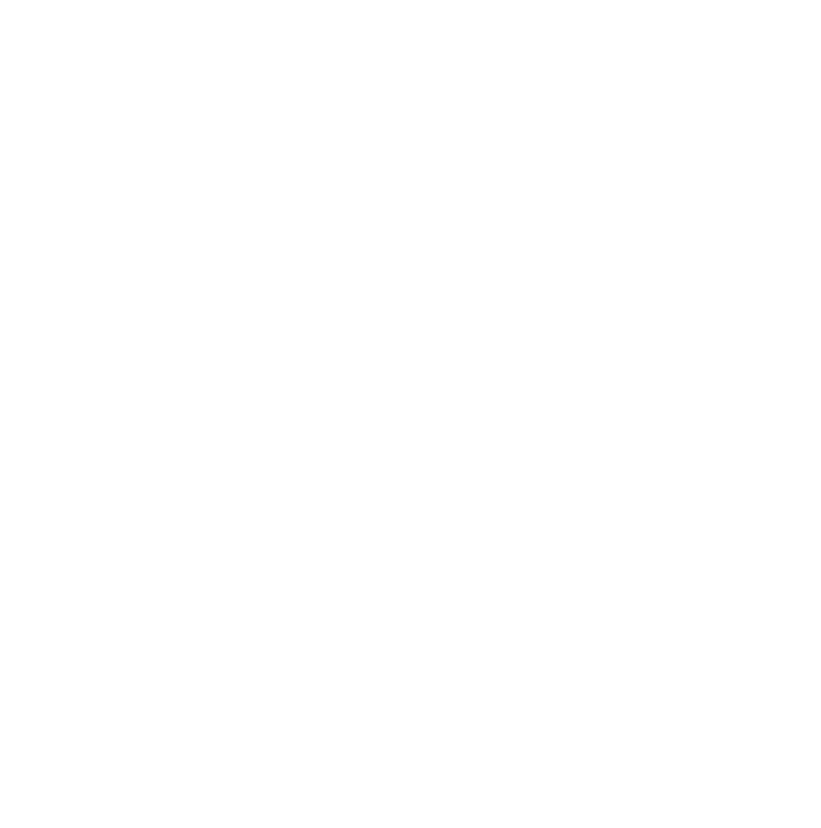
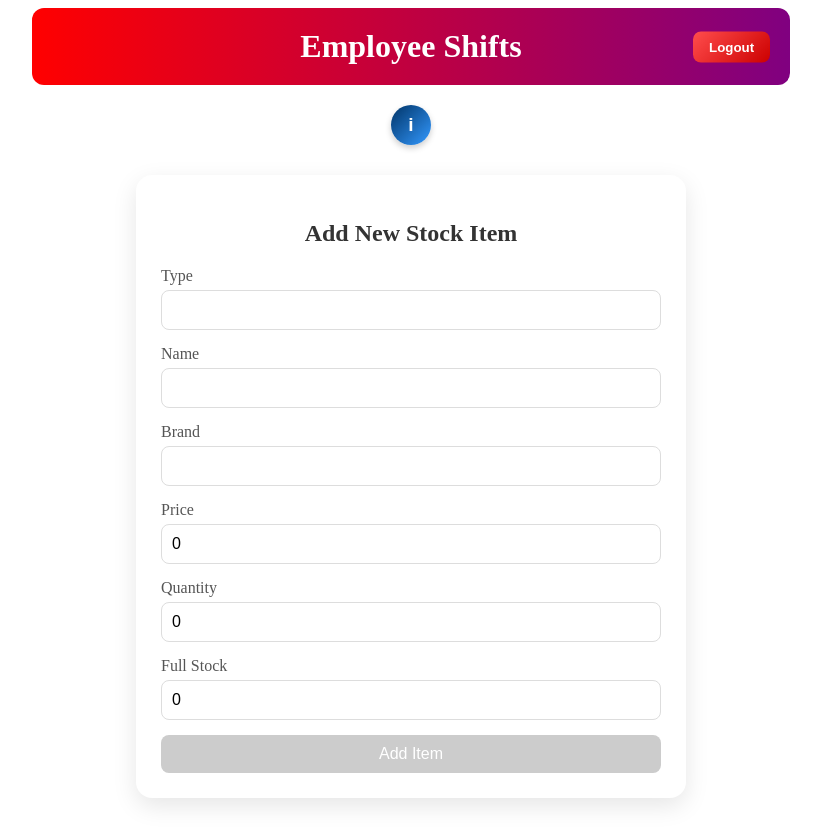
Before and after one commit to DMGsilverfish/Inventory-and-Workforce-Dashboard-angular-mongo, an Angular app: page /employee/stock/add-item in a window 1280 px wide. Before the commit this address led to /. Shown: the whole page, without its empty margins (229-1050 px from the left). Before the commit the page ends 800 px from the top, so only its background shows below. Built offline with nearby package versions, Linux system fonts and the light colour scheme; sample sign-in values are in the browser's storage.

Commit message:
Load Stock: Add new stock

```diff
--- a/src/app/app.routes.ts
+++ b/src/app/app.routes.ts
@@ -8,6 +8,7 @@
 import { ViewShiftsComponent } from './login/view-shifts/view-shifts.component';
 import { StockComponent } from './login/stock/stock/stock.component';
 import { LoadStockComponent } from './login/stock/load-stock/load-stock.component';
+import { AddItemComponent } from './login/stock/add-item/add-item.component';
 
 export const routes: Routes = [
   { path: '', redirectTo: 'login', pathMatch: 'full' },
@@ -30,7 +31,8 @@
     canActivate: [AuthGuard],
     children: [
         { path: '', component: EmployeeComponent }, // default employee page
-        { path: 'load-stock', component: LoadStockComponent }
+        { path: 'load-stock', component: LoadStockComponent },
+        { path: 'stock/add-item', component: AddItemComponent}
     ]
   }
 ];
--- /dev/null
+++ b/src/app/login/stock/add-item/add-item.component.css
@@ -0,0 +1,80 @@
+.add-item-container {
+  background: #fff;
+  border-radius: 16px;
+  box-shadow: 0 8px 25px rgba(0,0,0,0.1);
+  padding: 25px;
+  max-width: 500px;
+  margin: 30px auto;
+  animation: fadeIn 0.4s ease-in-out;
+}
+
+.add-item-container h2 {
+  margin-bottom: 20px;
+  font-size: 1.5rem;
+  font-weight: 600;
+  color: #333;
+  text-align: center;
+}
+
+.form-group {
+  display: flex;
+  flex-direction: column;
+  margin-bottom: 15px;
+}
+
+label {
+  font-weight: 500;
+  margin-bottom: 5px;
+  color: #555;
+}
+
+input {
+  padding: 10px;
+  border: 1px solid #ddd;
+  border-radius: 8px;
+  font-size: 1rem;
+}
+
+button {
+  width: 100%;
+  background: #28a745;
+  color: white;
+  padding: 10px;
+  font-size: 1rem;
+  border: none;
+  border-radius: 8px;
+  cursor: pointer;
+  transition: background 0.2s ease-in-out;
+}
+
+button:hover {
+  background: #218838;
+}
+
+button:disabled {
+  background: #ccc;
+  cursor: not-allowed;
+}
+
+.success {
+  color: #28a745;
+  margin-top: 15px;
+  text-align: center;
+}
+
+.error {
+  color: #dc3545;
+  margin-top: 15px;
+  text-align: center;
+}
+
+@keyframes fadeIn {
+  from {
+    opacity: 0;
+    transform: translateY(10px);
+  }
+  to {
+    opacity: 1;
+    transform: translateY(0);
+  }
+}
--- /dev/null
+++ b/src/app/login/stock/add-item/add-item.component.html
@@ -0,0 +1,46 @@
+<div class="add-item-container">
+  <h2>Add New Stock Item</h2>
+
+  <form (ngSubmit)="addItem()" #addItemForm="ngForm">
+    <div class="form-group">
+      <label for="type">Type</label>
+      <input id="type" name="type" [(ngModel)]="newItem.type" required />
+    </div>
+
+    <div class="form-group">
+      <label for="name">Name</label>
+      <input id="name" name="name" [(ngModel)]="newItem.name" required />
+    </div>
+
+    <div class="form-group">
+      <label for="brand">Brand</label>
+      <input id="brand" name="brand" [(ngModel)]="newItem.brand" required />
+    </div>
+
+    <div class="form-group">
+      <label for="price">Price</label>
+      <input id="price" name="price" [(ngModel)]="newItem.price" required />
+    </div>
+
+    <div class="form-group">
+      <label for="quantity">Quantity</label>
+      <input type="number" id="quantity" name="quantity" [(ngModel)]="newItem.quantity" required min="0" />
+    </div>
+
+    <div class="form-group">
+      <label for="full-stock">Full Stock</label>
+      <input type="number" id="full-stock" name="full-stock" [(ngModel)]="newItem['full-stock']" required min="1" />
+    </div>
+
+    <button type="submit" [disabled]="loading || !addItemForm.form.valid">
+      {{ loading ? 'Adding...' : 'Add Item' }}
+    </button>
+  </form>
+
+  @if (successMessage) {
+    <p class="success">{{ successMessage }}</p>
+  }
+  @if (errorMessage) {
+    <p class="error">{{ errorMessage }}</p>
+  }
+</div>
--- /dev/null
+++ b/src/app/login/stock/add-item/add-item.component.ts
@@ -0,0 +1,49 @@
+import { Component } from '@angular/core';
+import { CommonModule } from '@angular/common';
+import { FormsModule } from '@angular/forms';
+import { StockItem } from '../../../models/stock-item.model';
+import { StockService } from '../../../stock.service';
+
+@Component({
+  selector: 'app-add-item.component',
+  standalone: true,
+  imports: [CommonModule, FormsModule],
+  templateUrl: './add-item.component.html',
+  styleUrl: './add-item.component.css'
+})
+export class AddItemComponent {
+  newItem: Partial<StockItem> = {
+    type: '',
+    name: '',
+    quantity: 0,
+    ['full-stock']: 0,
+    price: 0,
+    brand: ''
+  };
+
+  successMessage: string | null = null;
+  errorMessage: string | null = null;
+  loading = false;
+
+  constructor(private stockService: StockService) {}
+
+  addItem() {
+    this.successMessage = null;
+    this.errorMessage = null;
+    this.loading = true;
+
+    this.stockService.addStockItem(this.newItem as StockItem).subscribe({
+      next: () => {
+        this.successMessage = 'Item added successfully!';
+        this.newItem = { type: '', name: '', quantity: 0, ['full-stock']: 0, price: 0, brand: '' };
+        this.loading = false;
+      },
+      error: (err) => {
+        this.errorMessage = 'Error adding item. Please try again.';
+        this.loading = false;
+        console.error(err);
+      }
+    });
+  }
+
+}
--- a/src/app/login/stock/load-stock/load-stock.component.css
+++ b/src/app/login/stock/load-stock/load-stock.component.css
@@ -221,3 +221,18 @@
 .btn-cancel:hover {
   background: #555;
 }
+
+.btn-add-item {
+  background: #28a745;
+  color: white;
+  border: none;
+  padding: 8px 16px;
+  font-size: 0.95rem;
+  border-radius: 8px;
+  cursor: pointer;
+  transition: background 0.2s ease-in-out;
+}
+
+.btn-add-item:hover {
+  background: #218838;
+}
--- a/src/app/login/stock/load-stock/load-stock.component.html
+++ b/src/app/login/stock/load-stock/load-stock.component.html
@@ -1,5 +1,9 @@
 <div class="stock-container">
   <h2>Stock Items</h2>
+
+  <div class="stock-actions">
+    <button class="btn-add-item" [routerLink]="['/employee/stock/add-item']">+ Add New Item</button>
+  </div>
 
   @if (loading) {
     <p>Loading stock...</p>
--- a/src/app/login/stock/load-stock/load-stock.component.ts
+++ b/src/app/login/stock/load-stock/load-stock.component.ts
@@ -3,11 +3,13 @@
 import { StockService } from '../../../stock.service';
 import { CommonModule } from '@angular/common';
 import { FormsModule } from '@angular/forms';
+import { RouterModule } from '@angular/router';
+
 
 @Component({
   selector: 'app-load-stock',
   standalone: true,
-  imports: [CommonModule, FormsModule],
+  imports: [CommonModule, FormsModule, RouterModule],
   templateUrl: './load-stock.component.html',
   styleUrl: './load-stock.component.css'
 })
```
Also changed, not shown: public/stock.json (+9 -0 lines), 1 other file (tests, documents, lock files or other folders).
